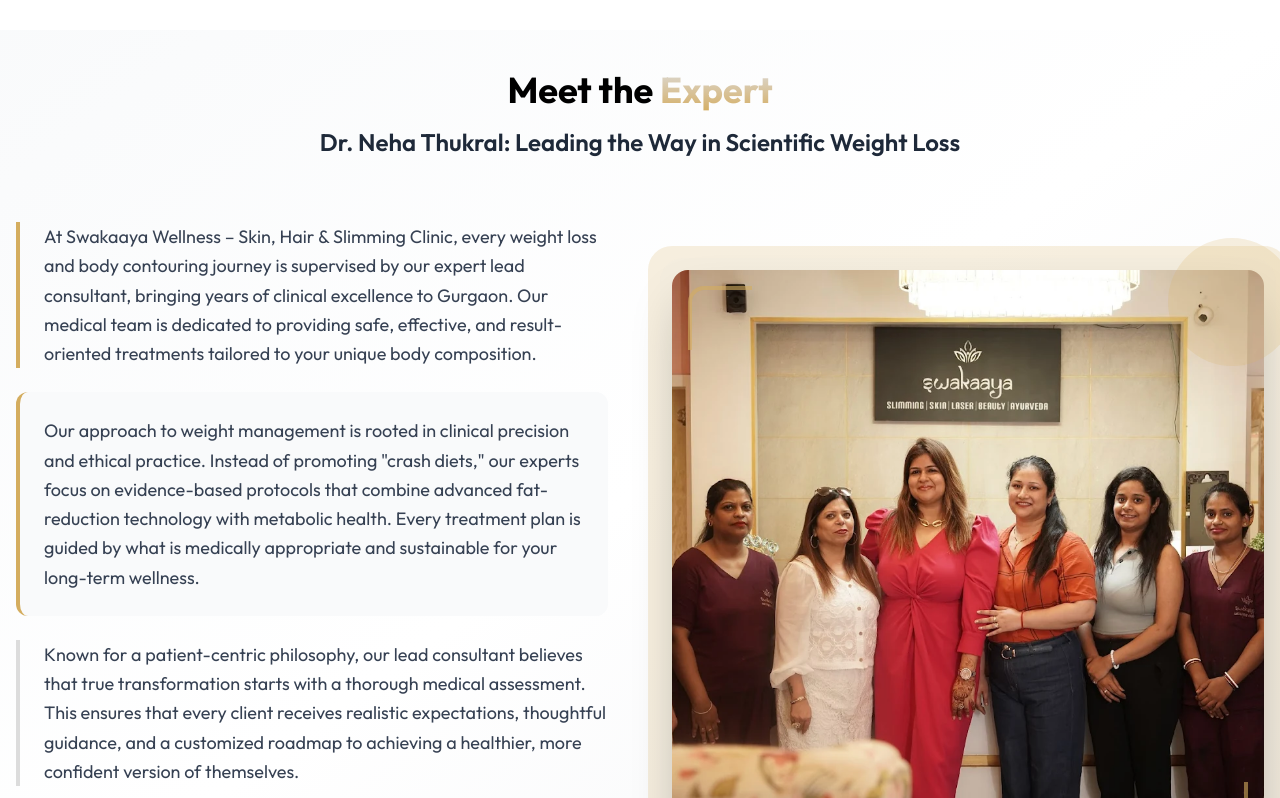
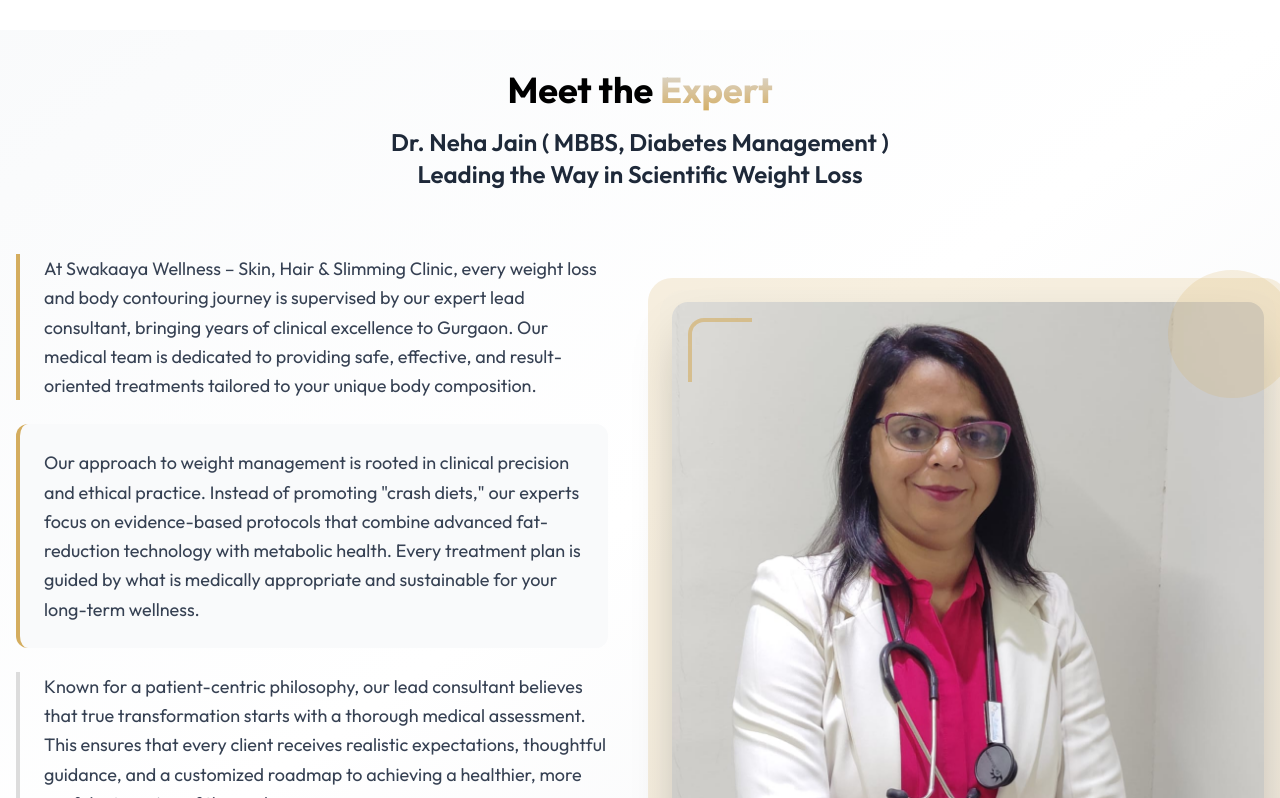
Before and after one commit to Rajeshj14/fat-loss-website, a Next.js app: page / in a window 1280 px wide. Shown: the part 4022-4820 px from the top of the page. Built offline with nearby package versions, Linux system fonts and the light colour scheme.

Commit message:
swakkaya changes for the doctor section image and headline

```diff
--- a/component/fat-meet-expert.tsx
+++ b/component/fat-meet-expert.tsx
@@ -1,138 +1,4 @@
 
-// 'use client'
-// import { ArrowRight } from 'lucide-react';
-// import React, { useState, useEffect } from 'react';
-
-// export default function DoctorProfile() {
-//   const [isVisible, setIsVisible] = useState(false);
-
-//   useEffect(() => {
-//     setIsVisible(true);
-//   }, []);
-
-//   return (
-//     <div id='experts' className="min-h-screen bg-gradient-to-br from-gray-50 via-white to-gray-100 max-sm:py-5 py-10 px-4 overflow-hidden">
-//       <div className="max-w-7xl mx-auto">
-//         {/* Heading with decorative elements */}
-//         <div className={`text-center max-sm:mb-3 mb-16 transition-all duration-1000 ${isVisible ? 'opacity-100 translate-y-0' : 'opacity-0 -translate-y-10'}`}>
-//           <h1 className="text-4xl md:text-4xl font-bold max-sm:mb-2 mb-4">
-//             Meet the <span className="bg-gradient-to-t from-[var(--primary-gold)] to-[var(--secondary-silver)] text-transparent bg-clip-text">Expert</span>
-//           </h1>
-//           <h2 className="text-2xl md:text-3xl font-semibold text-gray-800">
-//             Dr. Neha Thukral: Leading the Way in Scientific Weight Loss
-//           </h2>
-//         </div>
-
-//         {/* Main Content - Swapped order */}
-//         <div className="grid lg:grid-cols-2 gap-16 max-sm:gap-10 items-center">
-//           {/* Content Section - Now on LEFT */}
-//           <div className={`space-y-8 transition-all duration-1000 delay-300 ${isVisible ? 'opacity-100 translate-x-0' : 'opacity-0 -translate-x-10'}`}>
-//             <div className="space-y-6">
-//               <div className="relative pl-6 border-l-4" style={{ borderColor: '#d4ad5f' }}>
-//                 <p className="text-gray-700 text-lg leading-relaxed">
-//                   At Swakaaya Wellness – Skin, Hair & Slimming Clinic, every weight loss and body contouring journey is supervised by our expert lead consultant, bringing years of clinical excellence to Gurgaon. Our medical team is dedicated to providing safe, effective, and result-oriented treatments tailored to your unique body composition.
-//                 </p>
-//               </div>
-
-//               <div className="bg-gray-50 p-6 rounded-xl border-l-4" style={{ borderColor: '#d4ad5f' }}>
-//                 <p className="text-gray-700 text-lg leading-relaxed">
-//                   Our approach to weight management is rooted in clinical precision and ethical practice. Instead of promoting "crash diets," our experts focus on evidence-based protocols that combine advanced fat-reduction technology with metabolic health. Every treatment plan is guided by what is medically appropriate and sustainable for your long-term wellness.
-//                 </p>
-//               </div>
-
-//               <div className="relative pl-6 border-l-4" style={{ borderColor: '#dcdcdc' }}>
-//                 <p className="text-gray-700 text-lg leading-relaxed">
-//                   Known for a patient-centric philosophy, our lead consultant believes that true transformation starts with a thorough medical assessment. This ensures that every client receives realistic expectations, thoughtful guidance, and a customized roadmap to achieving a healthier, more confident version of themselves.
-//                 </p>
-//               </div>
-//             </div>
-
-//             {/* Enhanced CTA Section */}
-//             <div className="pt-8 max-sm:pt-0">
-//                <button onClick={() => document.querySelector('#contact')?.scrollIntoView({ behavior: 'smooth' })}
-//               className="bg-gradient-to-t from-[var(--primary-gold)] to-[var(--secondary-silver)] text-white px-8 py-4 rounded-full font-semibold text-lg shadow-lg hover:shadow-xl transform hover:-translate-y-1 transition-all duration-300 hover:opacity-95 group relative overflow-hidden"
-//               >
-//               <span className="relative z-10 flex items-center justify-center gap-2">
-//                  Consult with Dr. Neha
-//               <ArrowRight className="w-5 lg:w-6 h-5 lg:h-6 group-hover:translate-x-2 transition-transform duration-300" />
-//               </span>
-//               </button>
-//             </div>
-//           </div>
-
-//           {/* Full Image Section - Now on RIGHT */}
-//           <div className={`relative transition-all duration-1000 delay-500 ${isVisible ? 'opacity-100 translate-x-0' : 'opacity-0 translate-x-10'}`}>
-//             <div className="relative group">
-//               {/* Simple background layers */}
-//               <div
-//                 className="absolute -inset-6 rounded-3xl opacity-20"
-//                 style={{ backgroundColor: '#d4ad5f' }}
-//               ></div>
-//               <div
-//                 className="absolute -inset-3 rounded-3xl opacity-10"
-//                 style={{ backgroundColor: '#dcdcdc' }}
-//               ></div>
-
-//               {/* Main full image container */}
-//               <div className="relative rounded-2xl overflow-hidden shadow-2xl">
-//                 <div className="aspect-[3/3] relative">
-//                   {/* Full doctor image */}
-//                   <img
-//                     src="/doctor.webp"
-//                     alt="Dr. Neha Thukral - Leading Weight Loss Specialist"
-//                     className="w-full h-full object-cover"
-//                     onError={(e) => {
-//                       // Fallback gradient background with icon
-//                       e.currentTarget.style.display = 'none';
-//                       const parent = e.currentTarget.parentElement;
-//                       if (parent) {
-//                         parent.style.background = 'linear-gradient(135deg, #f5f5f5 0%, #e0e0e0 100%)';
-//                         const placeholder = document.createElement('div');
-//                         placeholder.className = 'absolute inset-0 flex flex-col items-center justify-center';
-//                         placeholder.innerHTML = `
-//                           <div class="w-32 h-32 rounded-full flex items-center justify-center mb-4" style="background-color: #d4ad5f;">
-//                             <svg class="w-20 h-20 text-white" fill="currentColor" viewBox="0 0 20 20">
-//                               <path fill-rule="evenodd" d="M10 9a3 3 0 100-6 3 3 0 000 6zm-7 9a7 7 0 1114 0H3z" clip-rule="evenodd" />
-//                             </svg>
-//                           </div>
-//                           <h3 class="text-2xl font-bold text-gray-800">Dr. Neha Thukral</h3>
-//                           <p class="text-gray-600 mt-2">Weight Loss Specialist</p>
-//                         `;
-//                         parent.appendChild(placeholder);
-//                       }
-//                     }}
-//                   />
-
-//                   {/* Decorative corner accents */}
-//                   <div
-//                     className="absolute top-4 left-4 w-16 h-16 border-t-4 border-l-4 rounded-tl-2xl opacity-60"
-//                     style={{ borderColor: '#d4ad5f' }}
-//                   ></div>
-//                   <div
-//                     className="absolute bottom-4 right-4 w-16 h-16 border-b-4 border-r-4 rounded-br-2xl opacity-60"
-//                     style={{ borderColor: '#d4ad5f' }}
-//                   ></div>
-//                 </div>
-//               </div>
-
-//               {/* Simple decorative circles */}
-//               <div
-//                 className="absolute -top-8 -right-8 w-32 h-32 rounded-full opacity-20"
-//                 style={{ backgroundColor: '#d4ad5f' }}
-//               ></div>
-//               <div
-//                 className="absolute -bottom-8 -left-8 w-24 h-24 rounded-full opacity-15"
-//                 style={{ backgroundColor: '#dcdcdc' }}
-//               ></div>
-//             </div>
-//           </div>
-//         </div>
-//       </div>
-
-
-//     </div>
-//   );
-// }
 'use client'
 import { ArrowRight } from 'lucide-react';
 import React, { useState, useEffect } from 'react';
@@ -155,7 +21,10 @@
             Meet the <span className="bg-gradient-to-t from-[var(--primary-gold)] to-[var(--secondary-silver)] text-transparent bg-clip-text">Expert</span>
           </h1>
           <h2 className="text-2xl md:text-2xl font-semibold text-gray-800">
-            Dr. Neha Thukral: Leading the Way in Scientific Weight Loss
+            Dr. Neha Jain ( MBBS, Diabetes Management )
+          </h2>
+          <h2 className="text-2xl md:text-2xl font-semibold text-gray-800">
+           Leading the Way in Scientific Weight Loss
           </h2>
         </div>
 
@@ -319,7 +188,7 @@
               <div className="relative rounded-2xl overflow-hidden shadow-2xl">
                 <div className="aspect-[3/3] relative">
                   <img
-                    src="/doctor.webp"
+                    src="/doctor.jpeg"
                     alt="Dr. Neha Thukral - Leading Weight Loss Specialist"
                     className="w-full h-full object-cover"
                     onError={(e) => {
```
Also changed, not shown: public/doctor.jpeg (added).
